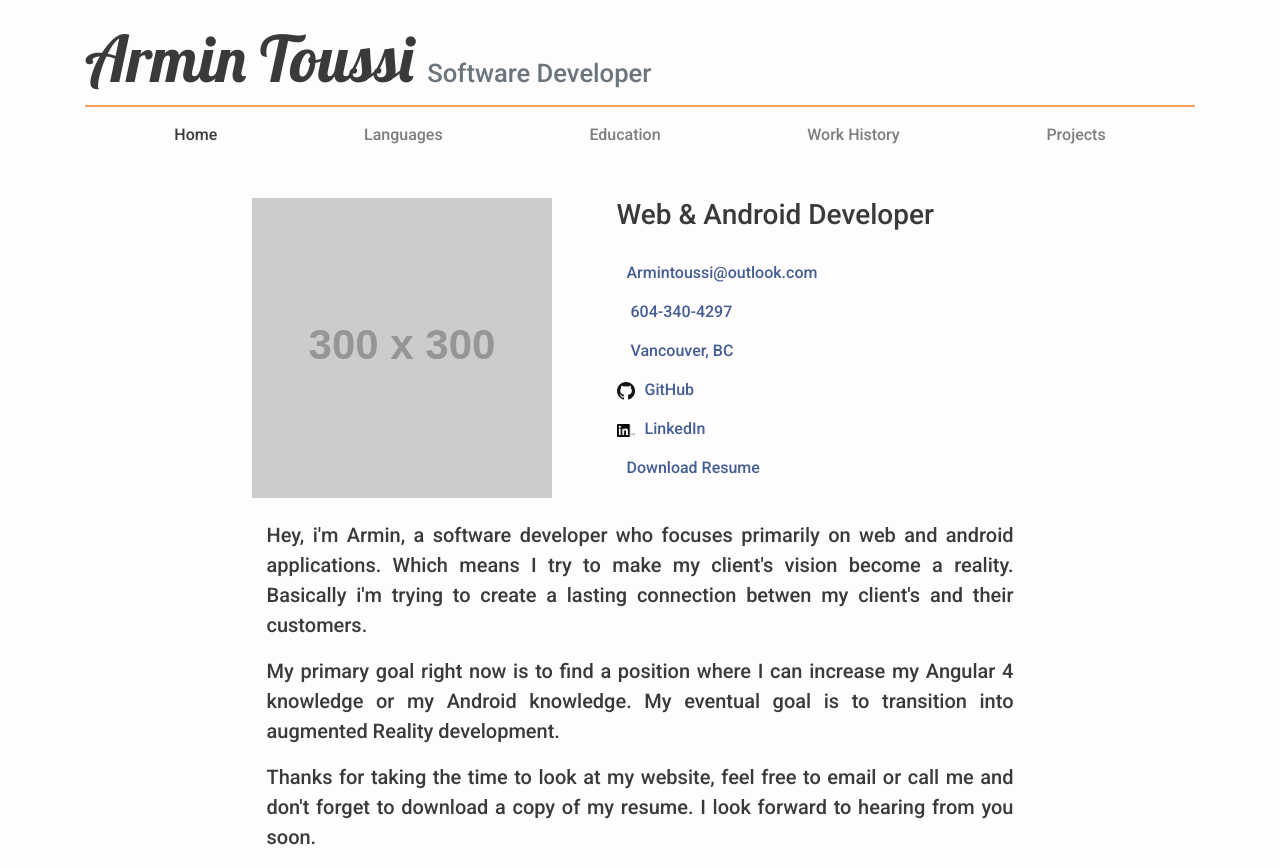
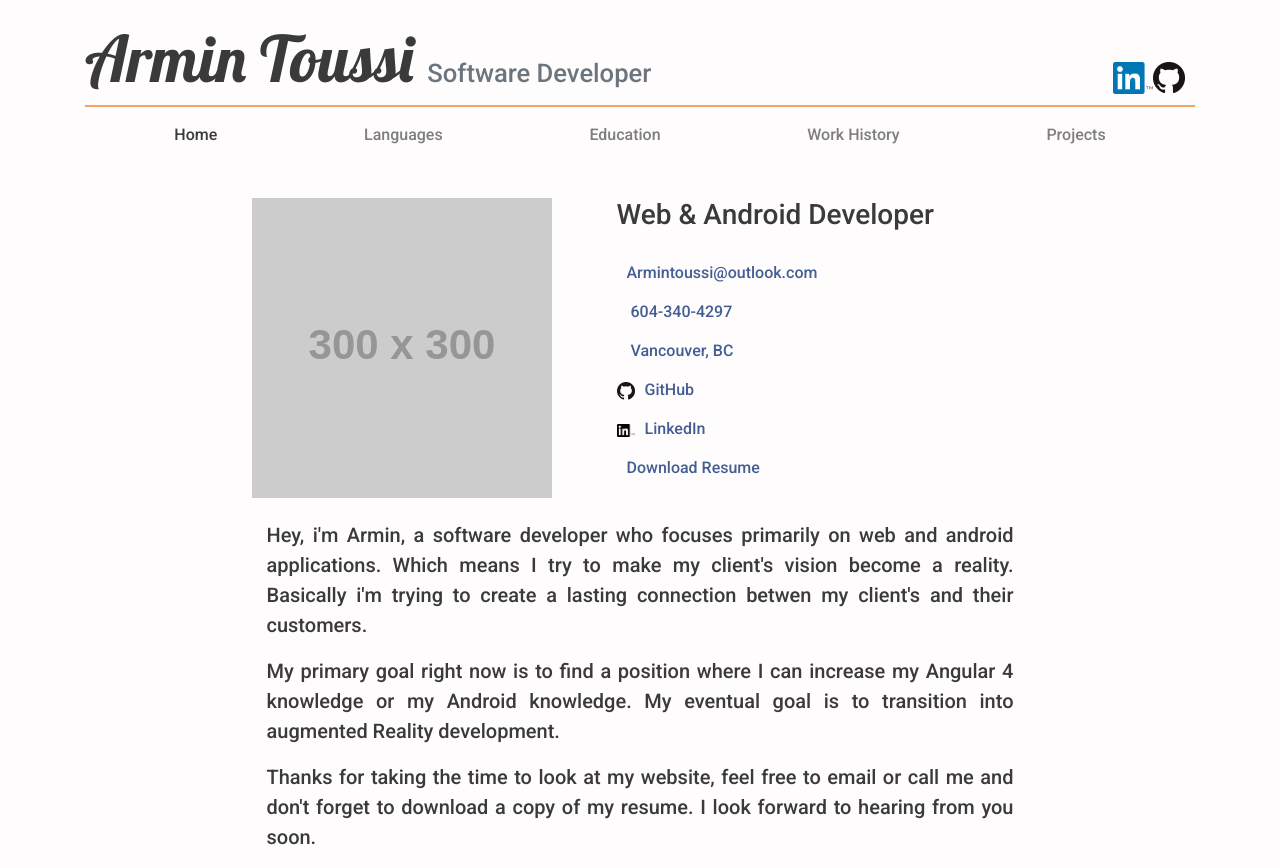
Before and after one commit to armindtoussi/resume-armin, an Angular app: page /home in a window 1280 px wide. Built offline with nearby package versions, Linux system fonts and the light colour scheme; a web font is replaced by a local one.

Commit message:
finished up the social icons nav

```diff
--- a/package.json
+++ b/package.json
@@ -44,13 +44,13 @@
     "codelyzer": "^4.0.1",
     "jasmine-core": "~2.6.2",
     "jasmine-spec-reporter": "~4.1.0",
-    "karma": "~1.7.0",
+    "karma": "^2.0.2",
     "karma-chrome-launcher": "~2.1.1",
     "karma-cli": "~1.0.1",
     "karma-coverage-istanbul-reporter": "^1.2.1",
     "karma-jasmine": "~1.1.0",
     "karma-jasmine-html-reporter": "^0.2.2",
-    "protractor": "~5.1.2",
+    "protractor": "^5.3.2",
     "ts-node": "~3.2.0",
     "tslint": "~5.7.0",
     "typescript": "~2.4.2"
--- a/src/app/app.component.html
+++ b/src/app/app.component.html
@@ -1,5 +1,4 @@
 <div class="container">
-    <!-- <router-outlet></router-outlet> -->
     <header></header>
     <nav class="navbar navbar-expand-lg navbar-light bg-standard">
         <button class="navbar-toggler" type="button" data-toggle="collapse" data-target="#armin-nav"
--- a/src/app/components/header/header.component.css
+++ b/src/app/components/header/header.component.css
@@ -1,3 +1,8 @@
+
+.header {
+    position: relative;
+}
+
 .about-title {
     font-family: 'Lobster', cursive;
     font-size: 4em;
@@ -16,9 +21,28 @@ hr {
     margin-bottom: 0;
 }
 
+.social-nav>a {
+    color: #445E93;
+}
+.social-nav>a:hover {
+    color: #F4A460;
+}
+.in-icon {
+    width: 40px;
+}
+.resume-dl {
+    font-size: 23pt;
+    vertical-align: middle;
+    padding: 5px;
+}
+
 @media screen and (min-width: 320px) {
     .about-title {
         font-size: 3.5em;
+    }
+
+    .social-nav {
+        margin-bottom: 5px;
     }
 }
 
@@ -39,3 +63,14 @@ hr {
         font-size: 4em;
     }
 }
+
+@media screen and (min-width: 992px) {
+
+    .social-nav {
+        margin-bottom: 0;
+        position: absolute;
+
+        top: 35px;
+        right: 0;
+    }
+}
--- a/src/app/components/header/header.component.html
+++ b/src/app/components/header/header.component.html
@@ -1,2 +1,9 @@
-<h1 class="about-title">Armin Toussi <small class="text-muted">Software Developer</small></h1>
-<hr class="title-hr">
+<div class="header">
+    <h1 class="about-title">Armin Toussi <small class="text-muted">Software Developer</small></h1>
+    <nav class="social-nav">
+        <a href="https://www.linkedin.com/in/armin-toussi-904482111/"><img src="assets/icons/In-2C-41px-TM.png" class="in-icon" alt="LinkedIn Profile" title="My LinkedIn Profile"/></a>
+        <a href="https://github.com/drwatley"><img src="assets/icons/GitHub-Mark-32px.png" class="" alt="Github Profile" title="My Github Profile"></a>
+        <a href="#"><span class="oi oi-document resume-dl" alt="Resume Download" title="Download My Resume"></span></a>
+    </nav>
+    <hr class="title-hr">
+</div>
--- a/src/app/components/header/header.component.ts
+++ b/src/app/components/header/header.component.ts
@@ -10,4 +10,5 @@ import { Component } from '@angular/core';
 export class HeaderComponent {
 
     constructor() { }
+
 }
```
Also changed, not shown: src/assets/icons/In-2C-41px-TM.png (added), 1 other file (tests, documents, lock files or other folders).
